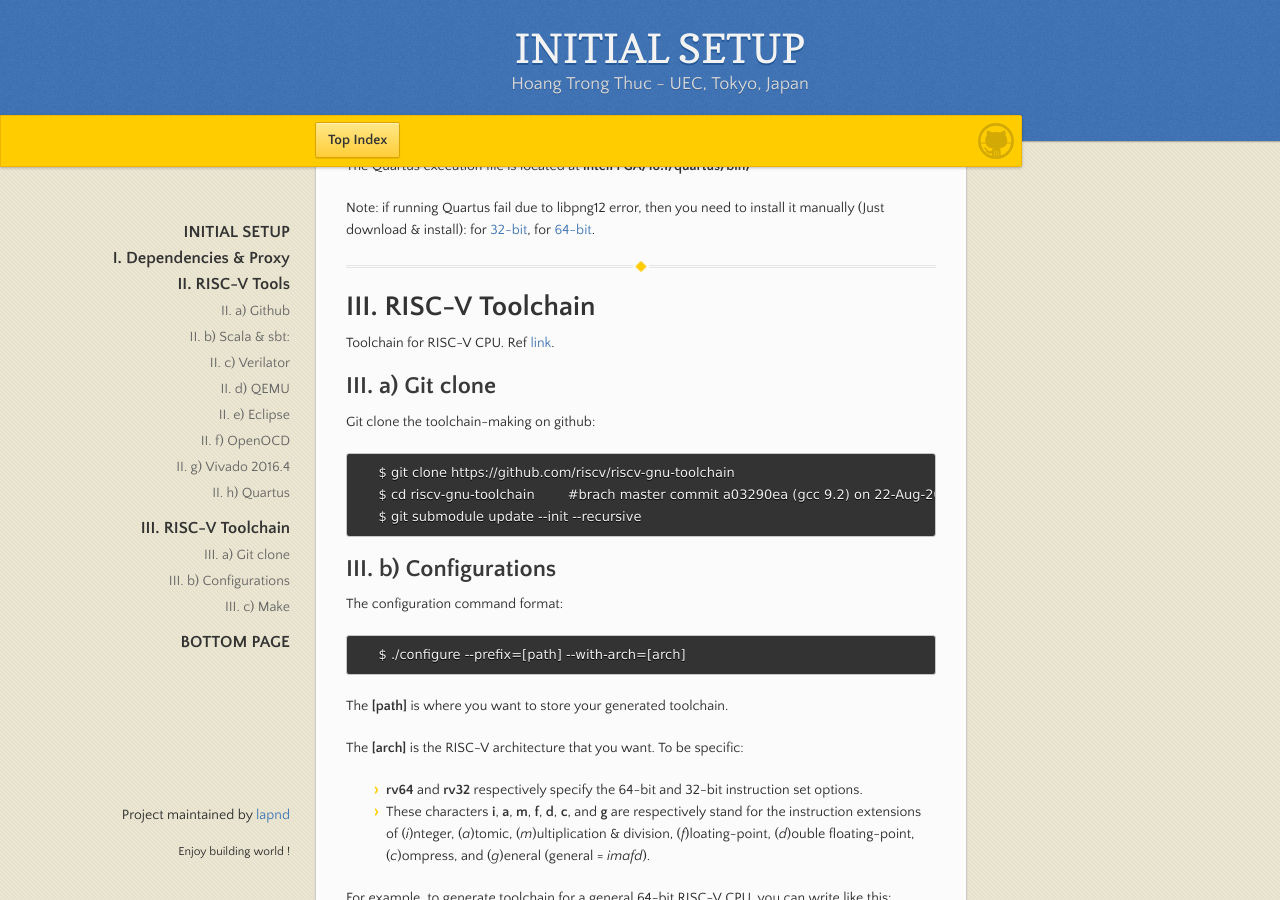
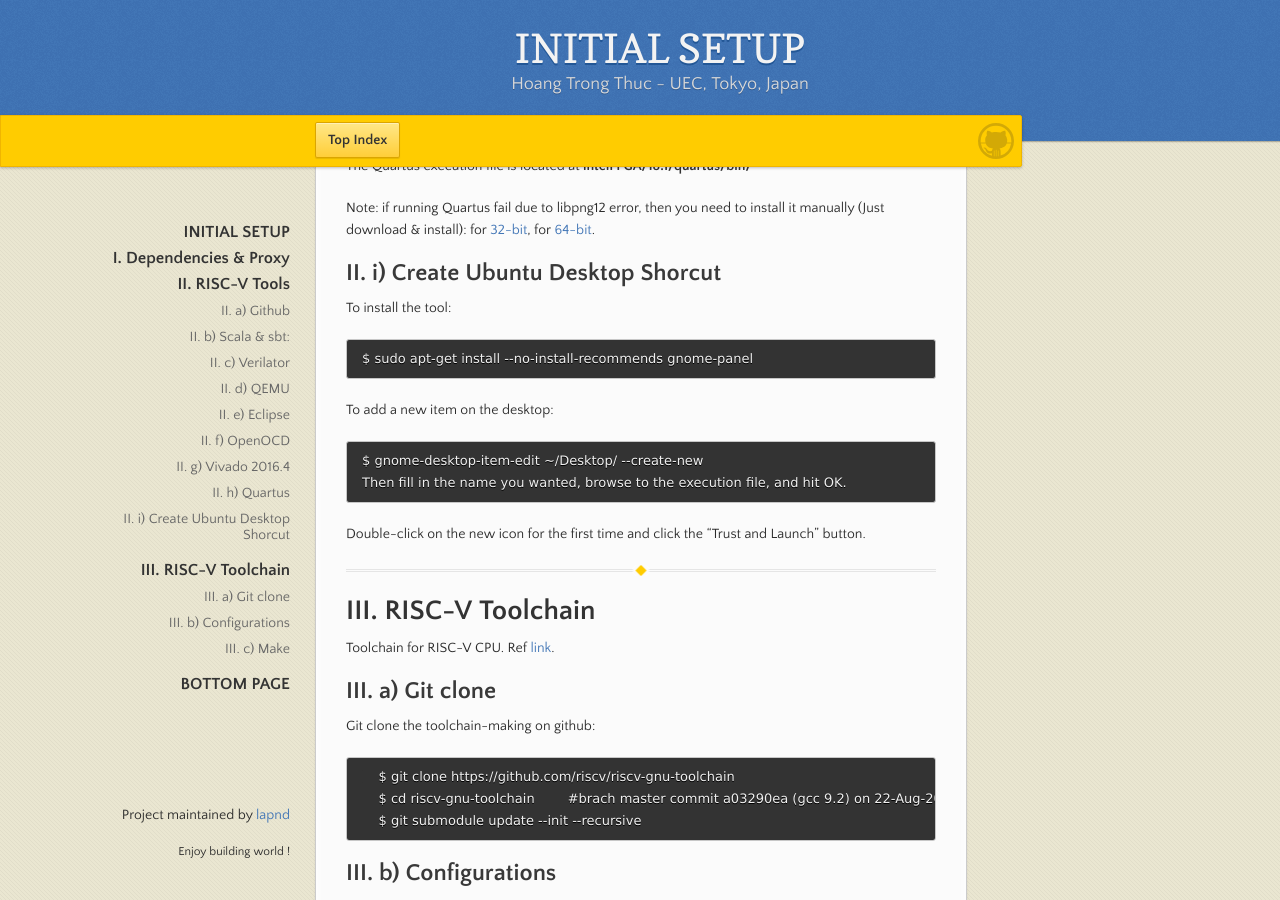
Before and after one commit to lapnd/httdes.github.io, a Jekyll site: the page built from init.md, in a window 1280 px wide and 900 px high, scrolled down 5316 px. Built offline with Jekyll 4.4.1, drawn with Linux system fonts in a browser that asks for light colours; our own code applies the rules of GitHub Pages for plain Markdown files.

Commit message:
Update init.md

```diff
--- a/init.md
+++ b/init.md
@@ -226,6 +226,19 @@ The Quartus execution file is located at **intelFPGA/18.1/quartus/bin/**
 
 Note: if running Quartus fail due to libpng12 error, then you need to install it manually (Just download & install): for [32-bit](https://packages.ubuntu.com/en/xenial/i386/libpng12-0/download), for [64-bit](https://packages.ubuntu.com/en/xenial/amd64/libpng12-0/download).
 
+## II. i) Create Ubuntu Desktop Shorcut
+
+To install the tool:
+
+	$ sudo apt-get install --no-install-recommends gnome-panel
+
+To add a new item on the desktop:
+
+	$ gnome-desktop-item-edit ~/Desktop/ --create-new
+	Then fill in the name you wanted, browse to the execution file, and hit OK.
+
+Double-click on the new icon for the first time and click the "Trust and Launch" button.
+
 * * *
 
 # III. RISC-V Toolchain
```
